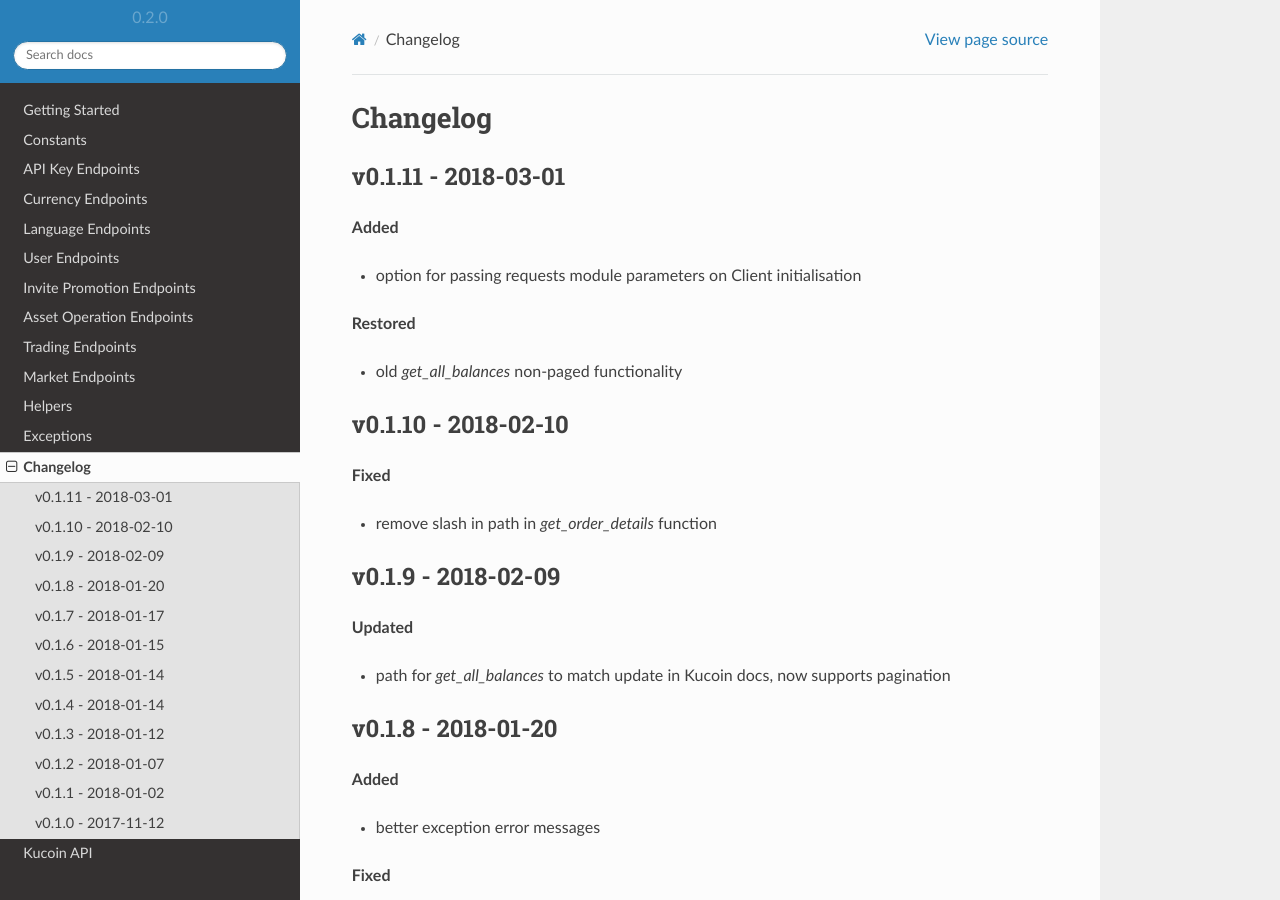
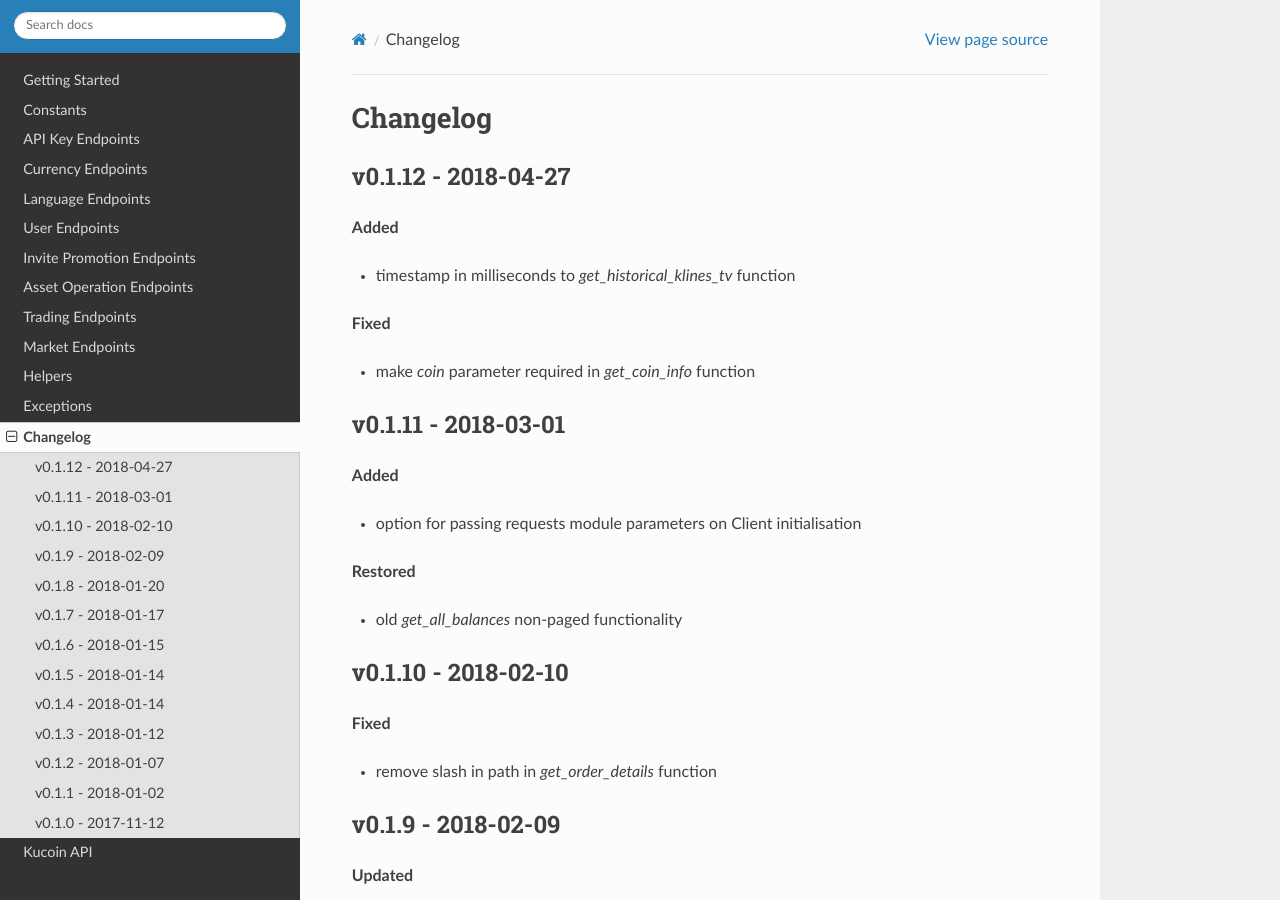
Before and after one commit to sammchardy/python-kucoin, a Sphinx documentation site: the page built from docs/changelog.rst, in a window 1280 px wide and 900 px high. Built offline with Sphinx 7.4.7 and the Read the Docs theme 2.0.0, drawn with Linux system fonts in a browser that asks for light colours; formulas are drawn with MathJax 3.

Commit message:
Update to v0.1.12

```diff
--- a/README.rst
+++ b/README.rst
@@ -1,5 +1,5 @@
 ================================
-Welcome to python-kucoin v0.1.11
+Welcome to python-kucoin v0.1.12
 ================================
 
 .. image:: https://img.shields.io/pypi/v/python-kucoin.svg
--- a/docs/changelog.rst
+++ b/docs/changelog.rst
@@ -1,5 +1,16 @@
 Changelog
 =========
+
+v0.1.12 - 2018-04-27
+^^^^^^^^^^^^^^^^^^^^
+
+**Added**
+
+- timestamp in milliseconds to `get_historical_klines_tv` function
+
+**Fixed**
+
+- make `coin` parameter required in `get_coin_info` function
 
 v0.1.11 - 2018-03-01
 ^^^^^^^^^^^^^^^^^^^^
--- a/setup.py
+++ b/setup.py
@@ -3,7 +3,7 @@ from setuptools import setup
 
 setup(
     name='python-kucoin',
-    version='0.1.11',
+    version='0.1.12',
     packages=['kucoin'],
     description='Kucoin REST API python implementation',
     url='https://github.com/sammchardy/python-kucoin',
```
